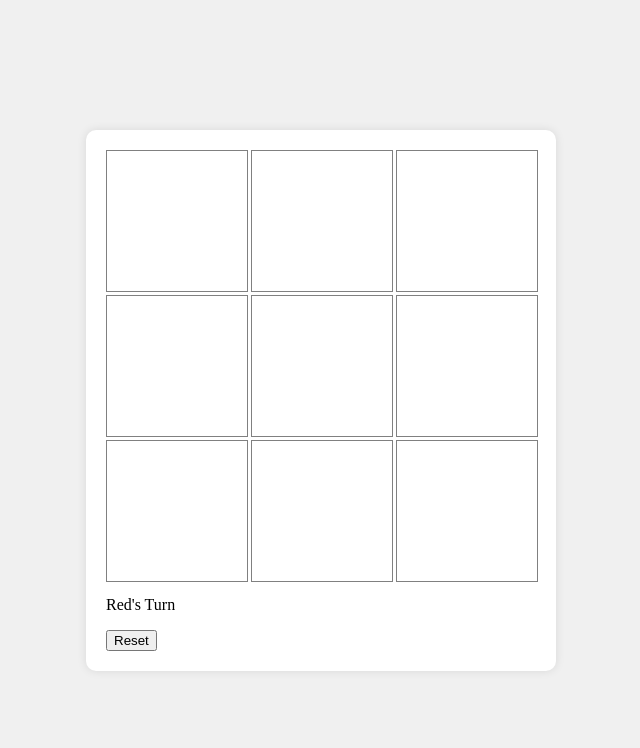
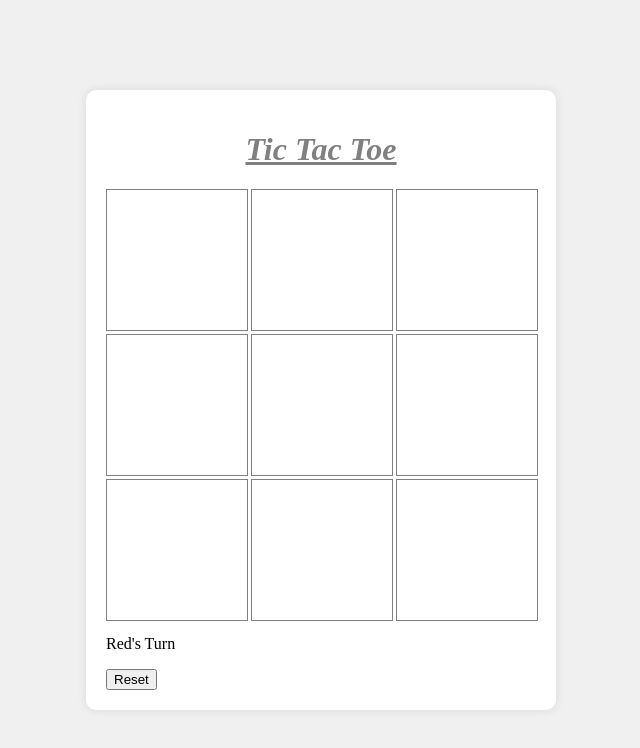
Before and after one commit to ONyeNYC/GA_T_T_T, a plain HTML site: page index.html in a window 1280 px wide. Shown: the whole page, without its empty margins (319-959 px from the left). Drawn offline with Linux system fonts and the light colour scheme.

Commit message:
Designed Game Title

```diff
--- a/index.html
+++ b/index.html
@@ -9,6 +9,7 @@
   </head>
   <body>
     <div id="main-container">
+      <h1>Tic Tac Toe</h1>
       <div id="grid-container">
         <!-- Grid container would be created in here by Javascript-->
       </div>
--- a/style.css
+++ b/style.css
@@ -12,6 +12,13 @@ body {
   padding: 20px;
   border-radius: 10px;
   box-shadow: 0 0 10px rgba(0, 0, 0, 0.1);
+}
+
+#main-container h1 {
+  color: gray;
+  text-align: center;
+  font-style: italic;
+  text-decoration: underline;
 }
 
 #grid-container {
```
